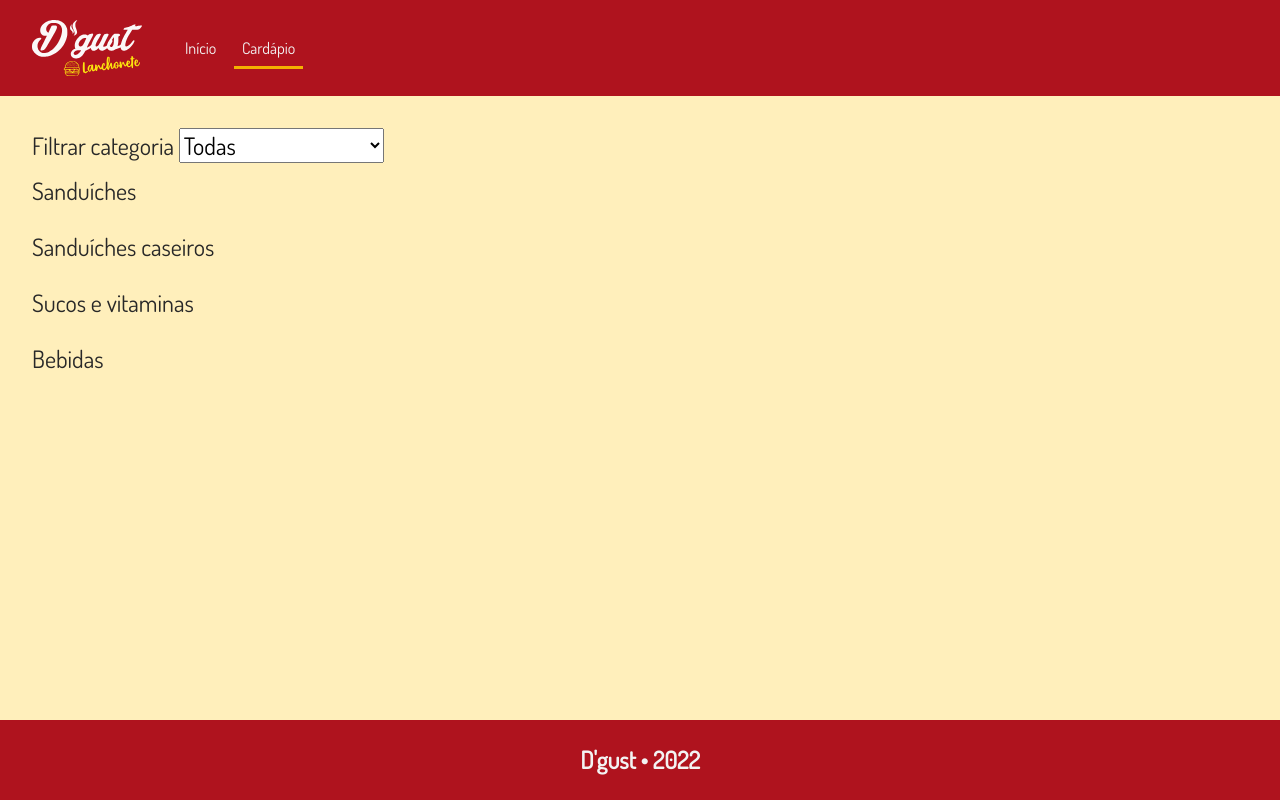
After one commit to eduardor0cha/dgust-frontend, a PHP site: page /cardapio.html in a window 1280 px wide. The commit adds this page. Run offline with PHP 8.4, Linux system fonts and the light colour scheme.

Commit message:
Some changes

```diff
--- /dev/null
+++ b/cardapio.html
@@ -0,0 +1,45 @@
+<!DOCTYPE html>
+<html>
+  <head>
+    <meta charset="utf-8" />
+    <meta name="viewport" content="width=device-width, initial-scale=1" />
+    <link rel="stylesheet" href="/css/main.css" />
+    <link rel="icon" href="/img/logo/logo.svg" />
+    <script type="text/javascript" src="./js/cardapio.js"></script>
+    <title>Cardápio</title>
+  </head>
+  <body>
+    <nav id="navbar">
+      <a href="/" id="navbar-logo">
+        <img src="/img/logo/logo--wt-y-text.svg" />
+      </a>
+      <div id="navbar-page-links">
+        <a class="navbar-link" href="/">Início</a>
+        <a class="navbar-link active" href="/cardapio.html">Cardápio</a>
+      </div>
+    </nav>
+    <main id="menu-main">
+      <div id="products-select-container">
+        <label>Filtrar categoria</label>
+        <select id="products-select" onchange="filterCategories()">
+          <option value="all">Todas</option>
+          <option value="sandwiches">Sanduíches</option>
+          <option value="homemade-sandwiches">Sanduíches caseiros</option>
+          <option value="juices-and-smoothies">Sucos e vitaminas</option>
+          <option value="drinks">Bebidas</option>
+        </select>
+      </div>
+      <div class="product-category" data-item="sandwiches">Sanduíches</div>
+      <div class="product-category" data-item="homemade-sandwiches">
+        Sanduíches caseiros
+      </div>
+      <div class="product-category" data-item="juices-and-smoothies">
+        Sucos e vitaminas
+      </div>
+      <div class="product-category" data-item="drinks">Bebidas</div>
+    </main>
+    <footer id="footer">
+      <span>D'gust • 2022</span>
+    </footer>
+  </body>
+</html>
--- a/css/main.css
+++ b/css/main.css
@@ -6,4 +6,5 @@
 @import "./components/footer.css";
 @import "./components/navbar.css";
 
-@import "./pages/index.css";
+@import "./pages/cardapio.css";
+@import "./pages/principal.css";
--- /dev/null
+++ b/css/pages/cardapio.css
@@ -0,0 +1,20 @@
+#menu-main {
+  display: flex;
+  flex-direction: column;
+  padding: 2rem;
+  min-height: calc(100vh - 11rem);
+  font-size: 1.5rem;
+  box-sizing: border-box;
+}
+
+#products-select {
+  font-size: 1.5rem;
+}
+
+#products-select:focus {
+  outline: none;
+}
+
+.product-category {
+  margin: 1rem 0;
+}
--- a/css/pages/index.css
+++ b/css/pages/principal.css
@@ -7,7 +7,7 @@ body {
   color: var(--black);
 }
 
-main {
+#index-main {
   display: flex;
   flex-direction: column;
   align-items: center;
--- a/index.html
+++ b/index.html
@@ -4,6 +4,7 @@
     <meta charset="utf-8" />
     <meta name="viewport" content="width=device-width, initial-scale=1" />
     <link rel="stylesheet" href="/css/main.css" />
+    <link rel="icon" href="/img/logo/logo.svg" />
     <title>D'gust</title>
   </head>
   <body>
@@ -22,7 +23,7 @@
         <a class="navbar-link" href="#localization">Localização</a>
       </div>
     </nav>
-    <main>
+    <main id="index-main">
       <div id="banner">
         <img src="/img/logo/logo-rd-wt-text.svg" />
       </div>
--- /dev/null
+++ b/js/cardapio.js
@@ -0,0 +1,17 @@
+function filterCategories() {
+  var select = document.getElementById("products-select");
+  var filter = select.value.toLowerCase();
+  var items = document.getElementsByClassName("product-category");
+  for (var i = 0; i < items.length; i++) {
+    var itemClass = items[i].getAttribute("data-item");
+    if (filter == "all") {
+      items[i].style.display = "flex";
+    } else {
+      if (itemClass.toLowerCase() == filter) {
+        items[i].style.display = "flex";
+      } else {
+        items[i].style.display = "none";
+      }
+    }
+  }
+}
```
